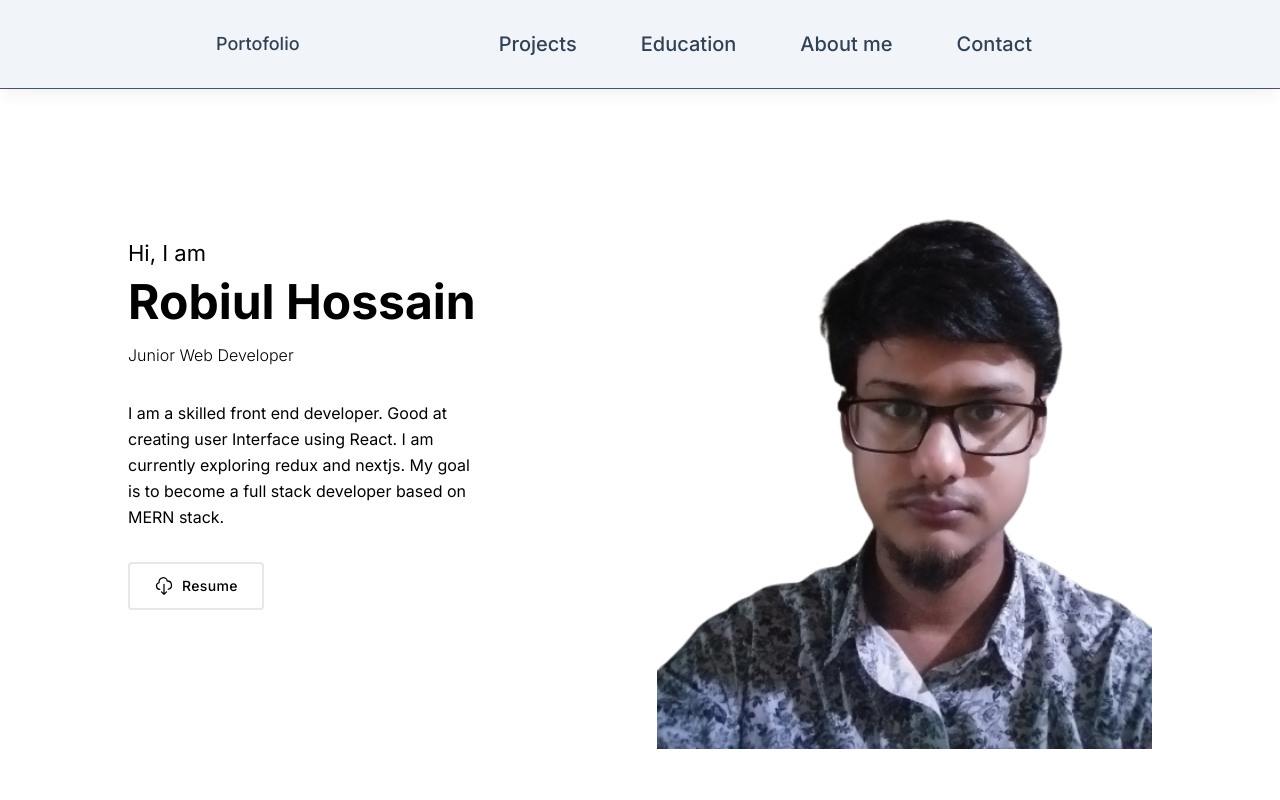
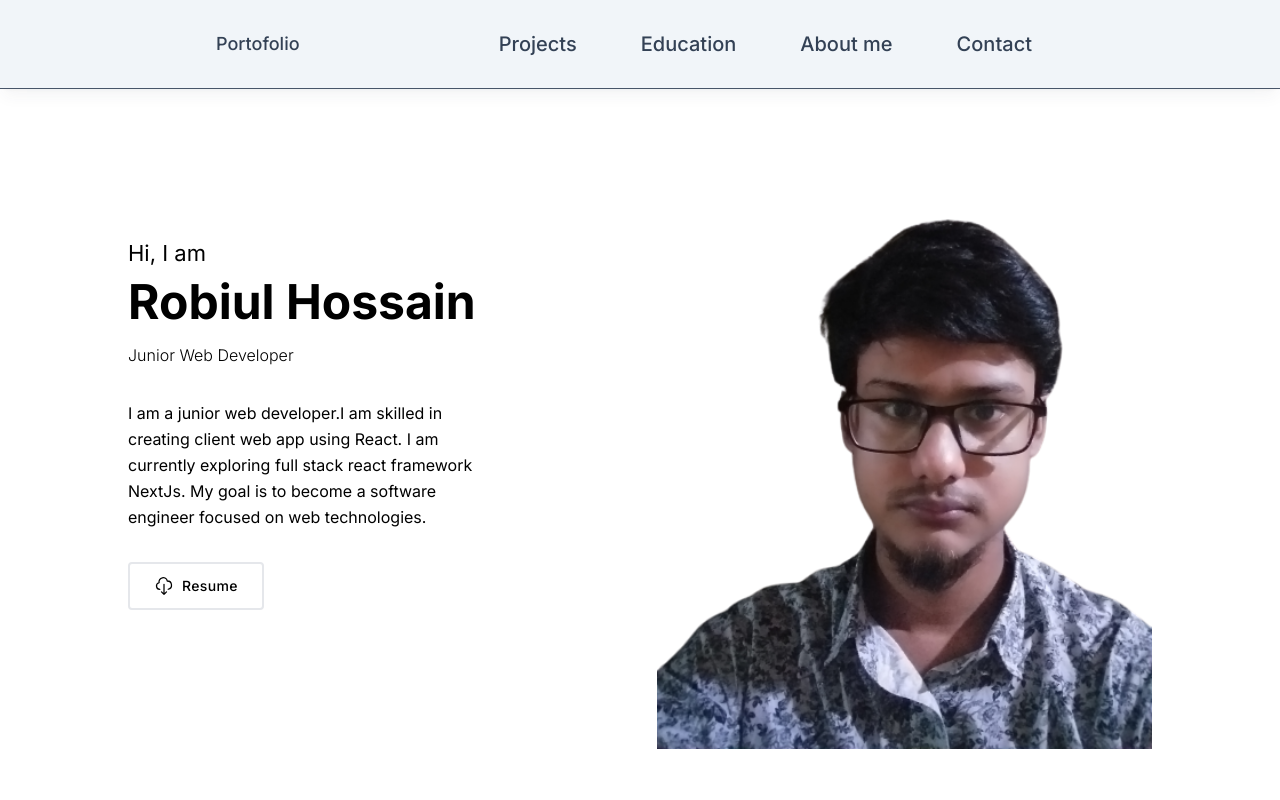
Before and after one commit to coder7475/robiul-hossain-portfolio, a Next.js app: page / in a window 1280 px wide. Shown: the top 800 px of the page. Built offline with nearby package versions, Linux system fonts and the light colour scheme.

Commit message:
feat: refactor banner component for more readability

```diff
--- a/src/components/ui/Banner.tsx
+++ b/src/components/ui/Banner.tsx
@@ -1,28 +1,38 @@
 import Image from "next/image";
 import profilePic from "./../../assets/profile.png";
 import Link from "next/link";
-import ResumeBtn from './ResumeBtn';
+import ResumeBtn from "./ResumeBtn";
+
+function MyDescription() {
+  return (
+    <p className="md:mb-8 leading-relaxed lg:w-2/3">
+      I am a junior web developer.I am skilled in creating client web app using
+      React. I am currently exploring full stack react framework NextJs. My goal
+      is to become a software engineer focused on web technologies.
+    </p>
+  );
+}
+
+function LeftBannerText() {
+  return (
+    <div className="lg:flex-grow w-full md:w-3/4 flex flex-col md:items-start md:text-left text-center">
+      <p className="text-[22px] py-2">Hi, I am</p>
+      <h1 className="text-4xl lg:text-5xl md:mb-4 font-bold text-light">
+        Robiul Hossain
+      </h1>
+      <p className="mb-8 leading-relaxed font-light">Junior Web Developer</p>
+      <MyDescription></MyDescription>
+      <ResumeBtn></ResumeBtn>
+    </div>
+  );
+}
 
 const Banner = () => {
   return (
     <section className="text-light flex justify-center items-center max-w-[80%] mx-auto py-15">
       <br />
       <div className="container flex justify-center lg:flex-row flex-col items-center">
-        <div className="lg:flex-grow w-full md:w-3/4 flex flex-col md:items-start md:text-left text-center">
-          <p className="text-[22px] py-2">Hi, I am</p>
-          <h1 className="text-4xl lg:text-5xl md:mb-4 font-bold text-light">
-            Robiul Hossain
-          </h1>
-          <p className="mb-8 leading-relaxed font-light">
-            Junior Web Developer
-          </p>
-          <p className="md:mb-8 leading-relaxed lg:w-2/3">
-            I am a skilled front end developer. Good at creating user Interface
-            using React. I am currently exploring redux and nextjs. My goal is
-            to become a full stack developer based on MERN stack.
-          </p>
-          <ResumeBtn></ResumeBtn>
-        </div>
+        <LeftBannerText></LeftBannerText>
         <div className="flex items-center">
           <Image
             className=""
```
Also changed, not shown: src/assets/robiul_hossain.png (added).
